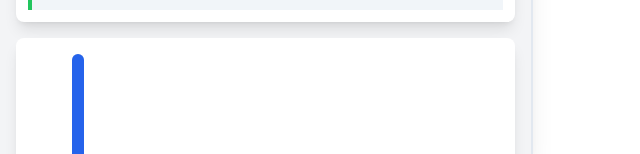
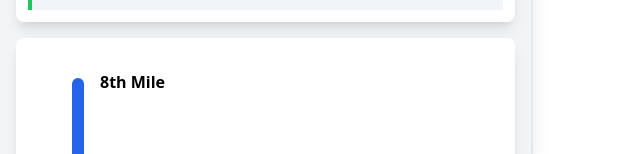
Before and after one commit to Ayush2020012016/BusTracker, a React (Create React App) app in the folder react-bus-tracker/: page / in a window 1280 px wide. Shown: the part 646-800 px from the top of the page, without its empty margins (0-640 px from the left). Built offline with nearby package versions, Linux system fonts and the light colour scheme.

Commit message:
BusRoute Beautified

```diff
--- a/react-bus-tracker/src/Components/BusRoute.js
+++ b/react-bus-tracker/src/Components/BusRoute.js
@@ -1,13 +1,20 @@
-import Progess from "./Progess"
+import Progess from "./Progess";
 
 const BusRoute = () => {
   return (
     <div>
-        <div className="pl-14 p-4 m-4 shadow-lg rounded-lg bg-white">
-          <Progess percentage={"76%"}/>
+      <div className="pl-14 p-4 m-4 shadow-lg rounded-lg bg-white">
+        <div className="flex">
+          <Progess percentage={"76%"} />
+          <div className="grid place-content-between p-4 font-semibold">
+            <ul>8th Mile</ul>
+            <ul>8th Mile</ul>
+            <ul>8th Mile</ul>
+          </div>
         </div>
+      </div>
     </div>
-  )
-}
+  );
+};
 
-export default BusRoute
+export default BusRoute;
--- a/react-bus-tracker/src/Components/Progess.js
+++ b/react-bus-tracker/src/Components/Progess.js
@@ -3,8 +3,8 @@ import React from 'react'
 const Progess = ({percentage}) => {
   return (
     <div>
-        <div className=" h-96 bg-gray-200 w-3 rounded-lg">
-            <div className="bg-blue-600 w-3 rounded-lg" style={{"height": percentage }}></div>
+        <div className=" h-screen mt-6 mb-5 bg-gray-200 w-3 rounded-lg">
+            <div className=" bg-blue-600 w-3 rounded-lg" style={{"height": percentage }}></div>
           </div>
     </div>
   )
```
